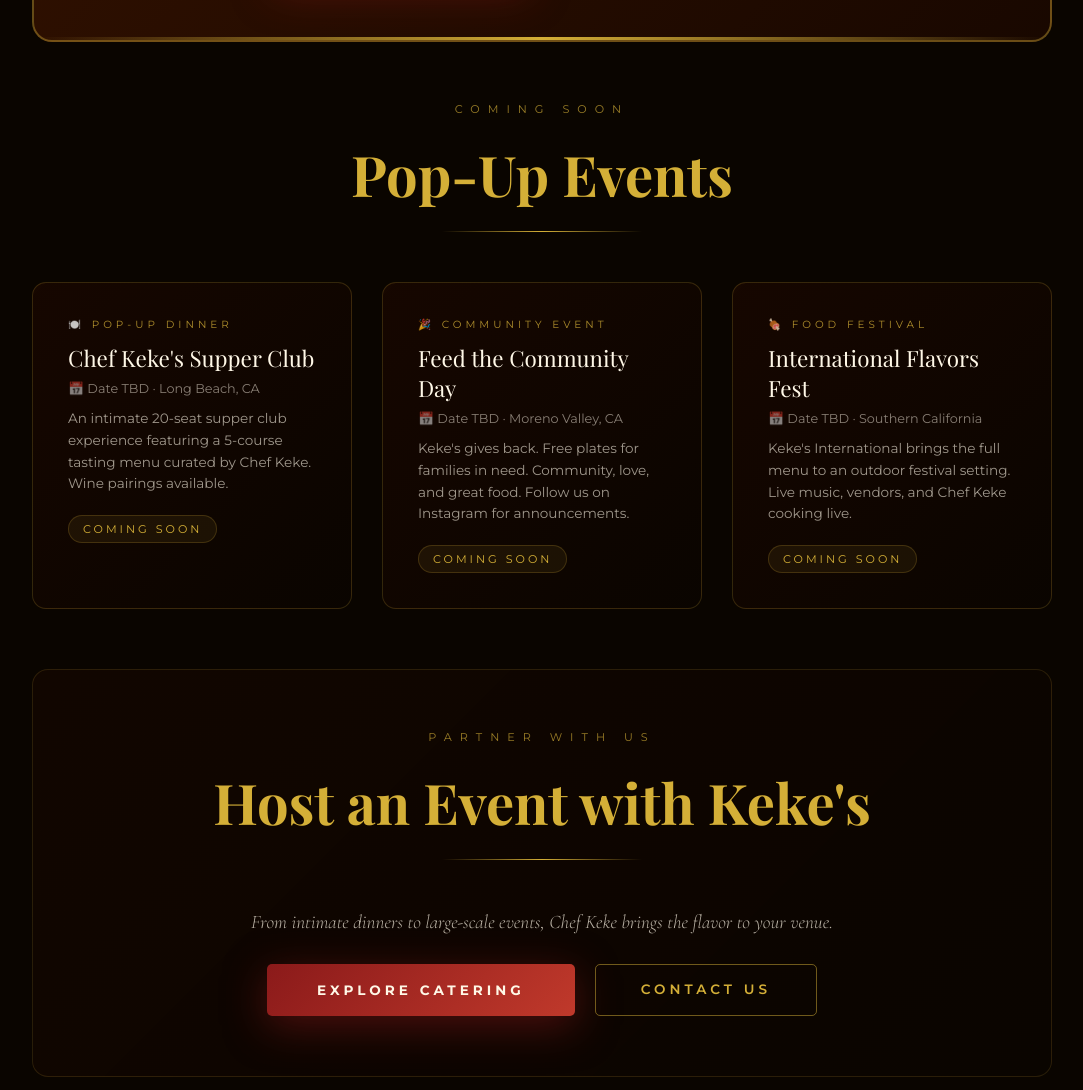
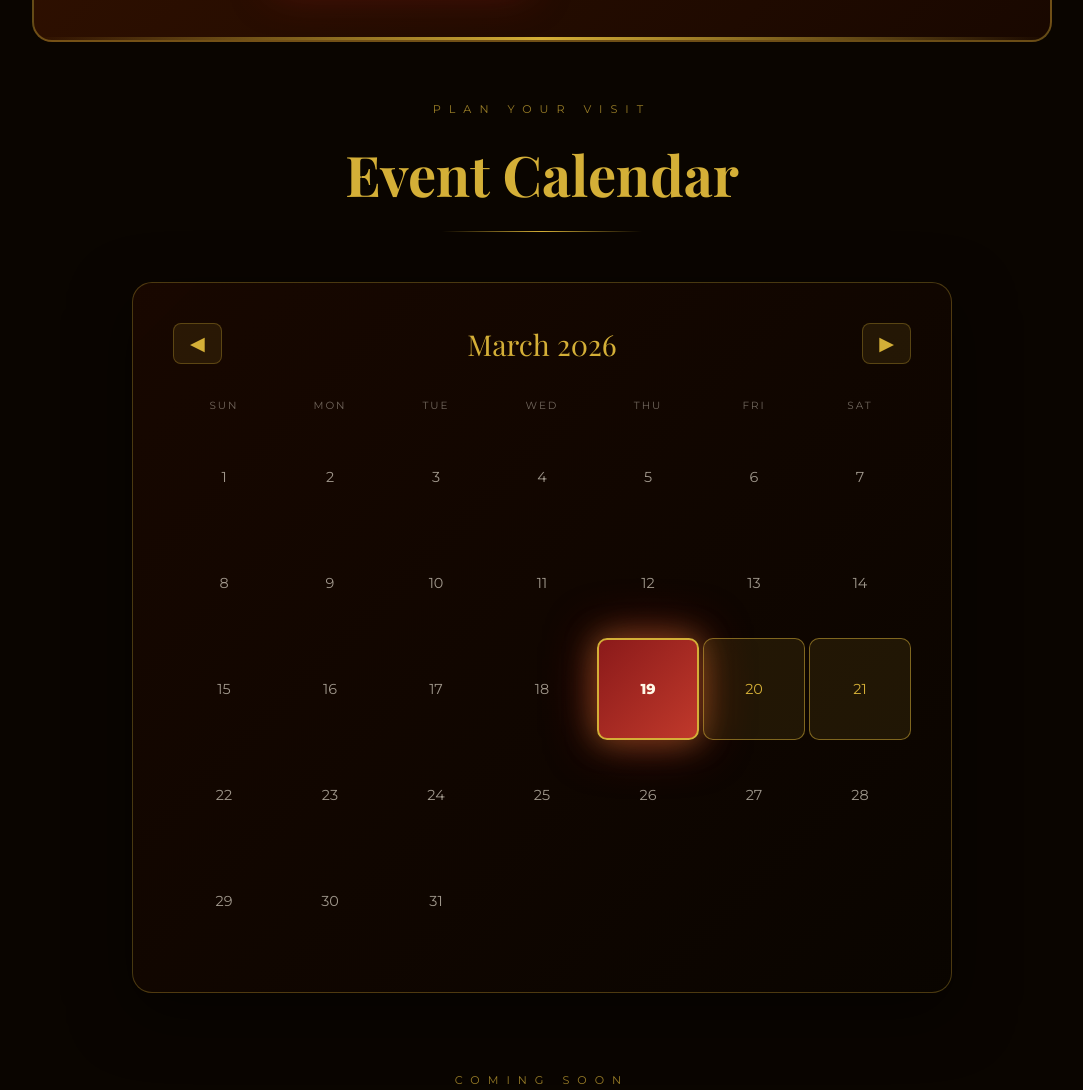
Before and after one commit to alwaysbekind2000-art/calitechgirls, a plain HTML site: page kekesinternational-events.html in a window 1280 px wide. Shown: the part 1240-2330 px from the top of the page, without its empty margins (98-1181 px from the left). Drawn offline with nearby package versions, Linux system fonts and the light colour scheme; a web font is replaced by a local one.

Commit message:
Events page: Add interactive calendar with grand reopening March 19

```diff
--- a/kekesinternational-events.html
+++ b/kekesinternational-events.html
@@ -89,7 +89,30 @@ body{background:var(--dark);color:var(--cream);font-family:'Montserrat',sans-ser
 
 .main-nav { position: relative; }
   body { padding-top: 65px; }
-  </style>
+
+/* INTERACTIVE CALENDAR */
+.calendar-section{padding:80px 40px;max-width:900px;margin:0 auto;text-align:center;}
+.calendar-container{background:linear-gradient(135deg,rgba(26,8,0,.9),rgba(10,5,0,.95));border:1px solid rgba(212,175,55,.3);border-radius:20px;padding:40px;margin-top:30px;box-shadow:0 20px 60px rgba(0,0,0,.5);}
+.calendar-header{display:flex;justify-content:space-between;align-items:center;margin-bottom:25px;}
+.calendar-month{font-family:'Playfair Display',serif;font-size:1.8rem;color:var(--gold);}
+.calendar-nav{background:rgba(212,175,55,.1);border:1px solid rgba(212,175,55,.3);color:var(--gold);padding:8px 16px;border-radius:8px;cursor:pointer;font-size:1.2rem;transition:all .3s;}
+.calendar-nav:hover{background:rgba(212,175,55,.2);}
+.calendar-grid{display:grid;grid-template-columns:repeat(7,1fr);gap:4px;}
+.calendar-day-header{font-size:.65rem;letter-spacing:2px;color:rgba(255,248,231,.4);padding:10px 0;text-transform:uppercase;}
+.calendar-day{aspect-ratio:1;display:flex;align-items:center;justify-content:center;border-radius:10px;font-family:'Montserrat',sans-serif;font-size:.9rem;color:rgba(255,248,231,.6);transition:all .3s;cursor:default;}
+.calendar-day.has-event{background:rgba(212,175,55,.1);border:1px solid rgba(212,175,55,.3);color:var(--gold);cursor:pointer;animation:borderPulse 3s ease-in-out infinite;}
+.calendar-day.has-event:hover{background:rgba(212,175,55,.25);transform:scale(1.1);box-shadow:0 0 20px rgba(212,175,55,.3);}
+.calendar-day.grand-opening{background:linear-gradient(135deg,#8B1A1A,#c0392b) !important;border:2px solid var(--gold) !important;color:var(--cream) !important;font-weight:800;box-shadow:0 0 30px rgba(139,26,26,.6),0 0 15px rgba(212,175,55,.3);animation:pulse-event 2s ease-in-out infinite;}
+.calendar-day.today{border:1px solid rgba(255,248,231,.5);color:var(--cream);}
+.calendar-day.empty{opacity:0;}
+@keyframes pulse-event{0%,100%{box-shadow:0 0 30px rgba(139,26,26,.6),0 0 15px rgba(212,175,55,.3)}50%{box-shadow:0 0 50px rgba(139,26,26,.8),0 0 30px rgba(212,175,55,.5)}}
+@keyframes borderPulse{0%,100%{border-color:rgba(212,175,55,.3)}50%{border-color:rgba(212,175,55,.6)}}
+.event-tooltip{background:rgba(10,5,0,.95);border:1px solid var(--gold);border-radius:12px;padding:15px 20px;margin-top:15px;text-align:left;display:none;animation:fadeUp .3s ease;}
+.event-tooltip.show{display:block;}
+.event-tooltip-title{font-family:'Playfair Display',serif;color:var(--gold);font-size:1.1rem;margin-bottom:5px;}
+.event-tooltip-desc{color:rgba(255,248,231,.7);font-size:.85rem;line-height:1.5;}
+
+</style>
 </head>
 <body>
 
@@ -146,6 +169,26 @@ body{background:var(--dark);color:var(--cream);font-family:'Montserrat',sans-ser
     <div style="display:flex;gap:20px;justify-content:center;flex-wrap:wrap;margin-top:20px;">
       <a href="kekesinternational-grand-opening.html" class="btn-primary">VIEW DETAILS</a>
       <a href="kekesinternational-vip.html" class="btn-secondary">GET VIP ACCESS</a>
+    </div>
+  </div>
+
+
+  <!-- INTERACTIVE CALENDAR -->
+  <div class="calendar-section" style="padding-top:0;">
+    <p class="section-label">Plan Your Visit</p>
+    <h2 class="section-title">Event Calendar</h2>
+    <div class="section-divider"></div>
+    <div class="calendar-container">
+      <div class="calendar-header">
+        <button class="calendar-nav" onclick="changeMonth(-1)">◀</button>
+        <div class="calendar-month" id="calMonthYear"></div>
+        <button class="calendar-nav" onclick="changeMonth(1)">▶</button>
+      </div>
+      <div class="calendar-grid" id="calGrid"></div>
+      <div class="event-tooltip" id="eventTooltip">
+        <div class="event-tooltip-title" id="tooltipTitle"></div>
+        <div class="event-tooltip-desc" id="tooltipDesc"></div>
+      </div>
     </div>
   </div>
 
@@ -257,6 +300,64 @@ if (container) {
     container.appendChild(p);
   }
 }
+
+// Interactive Calendar
+const calEvents = {
+  '2026-03-19': { title: '🔥 GRAND REOPENING', desc: 'Keke\'s International Food Spot opens the doors! New menu, new energy, same soul. 12:00 PM - Moreno Valley, CA' },
+  '2026-03-20': { title: '🍽️ Opening Weekend Special', desc: 'Special opening weekend pricing and surprise menu items. Don\'t miss it!' },
+  '2026-03-21': { title: '🍽️ Opening Weekend Special', desc: 'Last day of opening weekend specials. VIP members get extra perks!' }
+};
+let calMonth = 2; // March (0-indexed)
+let calYear = 2026;
+
+function renderCalendar() {
+  const grid = document.getElementById('calGrid');
+  const monthYear = document.getElementById('calMonthYear');
+  const months = ['January','February','March','April','May','June','July','August','September','October','November','December'];
+  monthYear.textContent = months[calMonth] + ' ' + calYear;
+
+  const days = ['SUN','MON','TUE','WED','THU','FRI','SAT'];
+  let html = days.map(d => '<div class="calendar-day-header">' + d + '</div>').join('');
+
+  const firstDay = new Date(calYear, calMonth, 1).getDay();
+  const daysInMonth = new Date(calYear, calMonth + 1, 0).getDate();
+  const today = new Date();
+
+  for (let i = 0; i < firstDay; i++) html += '<div class="calendar-day empty"></div>';
+
+  for (let d = 1; d <= daysInMonth; d++) {
+    const dateStr = calYear + '-' + String(calMonth+1).padStart(2,'0') + '-' + String(d).padStart(2,'0');
+    const ev = calEvents[dateStr];
+    const isToday = (today.getDate() === d && today.getMonth() === calMonth && today.getFullYear() === calYear);
+    const isGrand = dateStr === '2026-03-19';
+    let cls = 'calendar-day';
+    if (isGrand) cls += ' grand-opening';
+    else if (ev) cls += ' has-event';
+    if (isToday) cls += ' today';
+    const onclick = ev ? ' onclick="showEvent(\'' + dateStr + '\')"' : '';
+    html += '<div class="' + cls + '"' + onclick + '>' + d + '</div>';
+  }
+  grid.innerHTML = html;
+  document.getElementById('eventTooltip').classList.remove('show');
+}
+
+function changeMonth(dir) {
+  calMonth += dir;
+  if (calMonth > 11) { calMonth = 0; calYear++; }
+  if (calMonth < 0) { calMonth = 11; calYear--; }
+  renderCalendar();
+}
+
+function showEvent(dateStr) {
+  const ev = calEvents[dateStr];
+  if (!ev) return;
+  document.getElementById('tooltipTitle').textContent = ev.title;
+  document.getElementById('tooltipDesc').textContent = ev.desc;
+  document.getElementById('eventTooltip').classList.add('show');
+}
+
+renderCalendar();
+
 </script>
 </body>
 </html>
```
